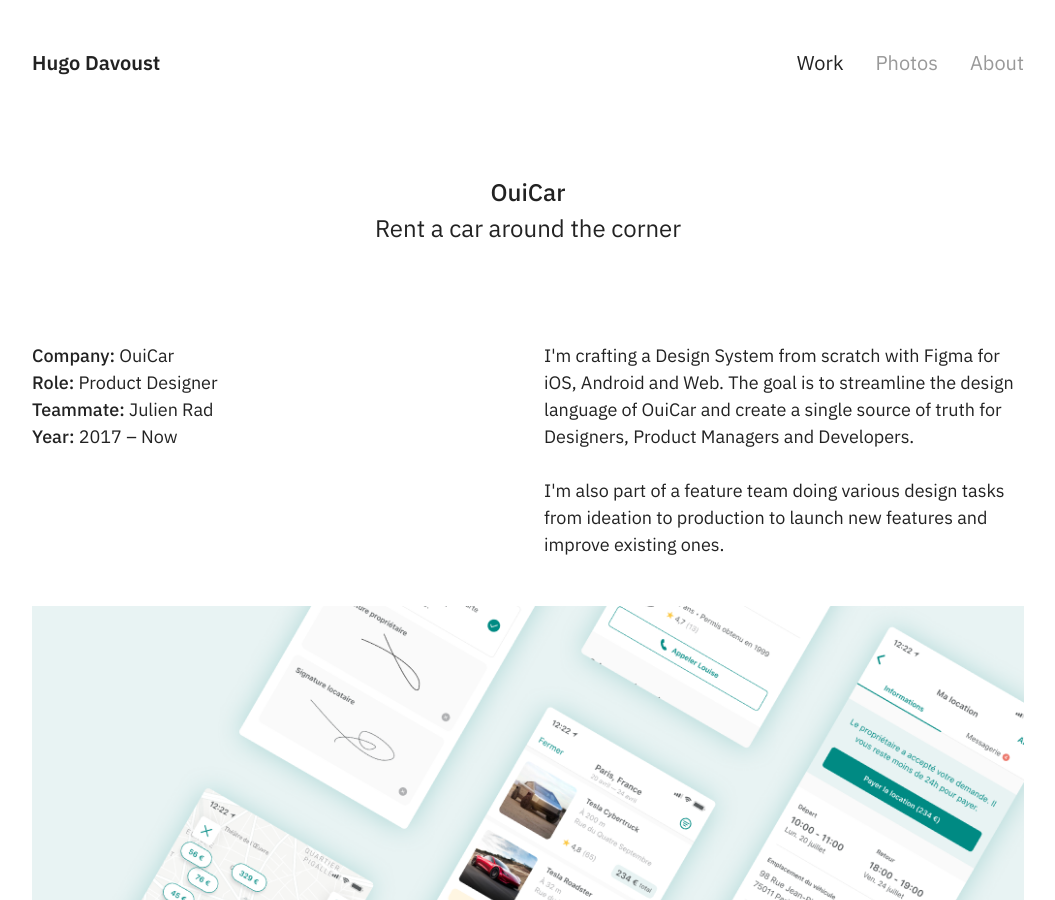
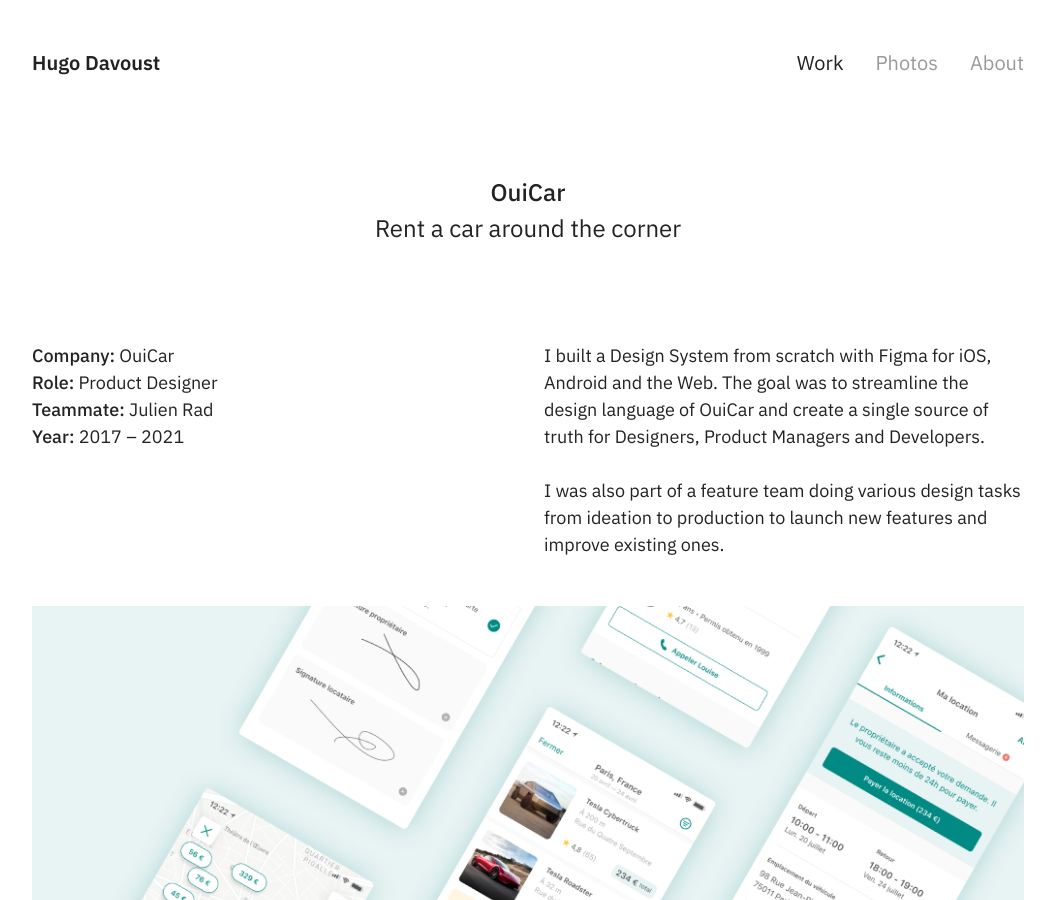
Before and after one commit to superhugo/superhugo.github.io, a Jekyll site: the page built from work/ouicar.html, in a window 1280 px wide and 900 px high. Shown: the whole window, without its empty margins (112-1167 px from the left). Built offline with Jekyll 4.4.1, drawn with Linux system fonts in a browser that asks for light colours.

Commit message:
update ouicar page

```diff
--- a/work/ouicar.html
+++ b/work/ouicar.html
@@ -18,13 +18,13 @@
       <br>
       <span class="fw-500">Teammate:</span> Julien Rad
       <br>
-      <span class="fw-500">Year:</span> 2017 – Now
+      <span class="fw-500">Year:</span> 2017 – 2021
     </div>
     <div class="col-6 col-sm-12 px2">
-      I'm crafting a Design System from scratch with Figma for iOS, Android and Web. The goal is to streamline the design language of OuiCar and create a single source of truth for Designers, Product Managers and Developers.
+      I built a Design System from scratch with Figma for iOS, Android and the Web. The goal was to streamline the design language of OuiCar and create a single source of truth for Designers, Product Managers and Developers.
       <br>
       <br>
-      I'm also part of a feature team doing various design tasks from ideation to production to launch new features and improve existing ones.
+      I was also part of a feature team doing various design tasks from ideation to production to launch new features and improve existing ones.
     </div>
   </div>
 
```
